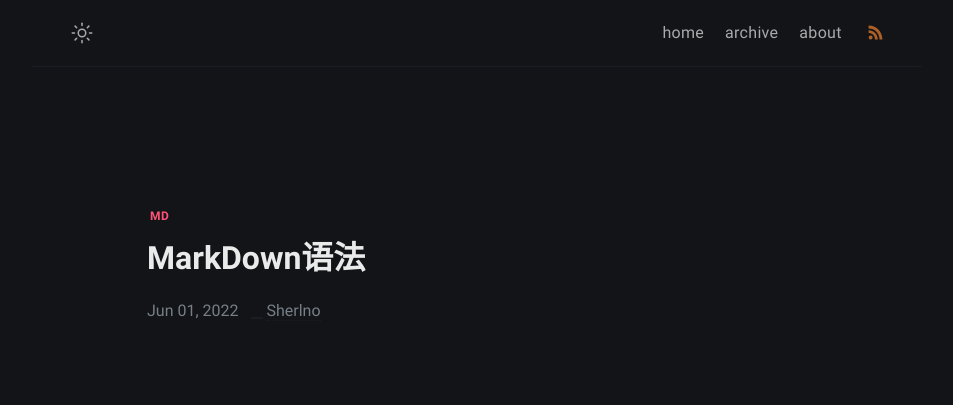
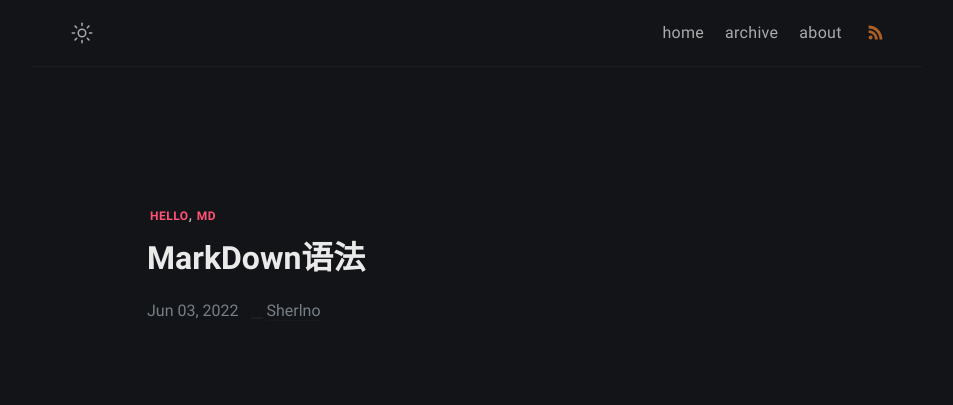
Before and after one commit to SherlnoW/SherlnoW.github.io, a Jekyll site: the page built from _posts/hello/2022-06-03-hello-world.md, in a window 1280 px wide and 900 px high. Shown: the top 405 px of the window, without its empty margins (163-1116 px from the left). Built offline with Jekyll 4.4.1, drawn with Linux system fonts in a browser that asks for light colours.

Commit message:
md修改

```diff
--- a/_posts/hello/2023-06-18-hello-world.md
+++ b/_posts/hello/2022-06-03-hello-world.md
@@ -1,9 +1,10 @@
 ---
 layout: post
 title: MarkDown语法
-date: 2022-06-01
+date: 2022-06-03
 description: 第一篇blog
 tag:
+- hello
 - md
 ---
 
```
